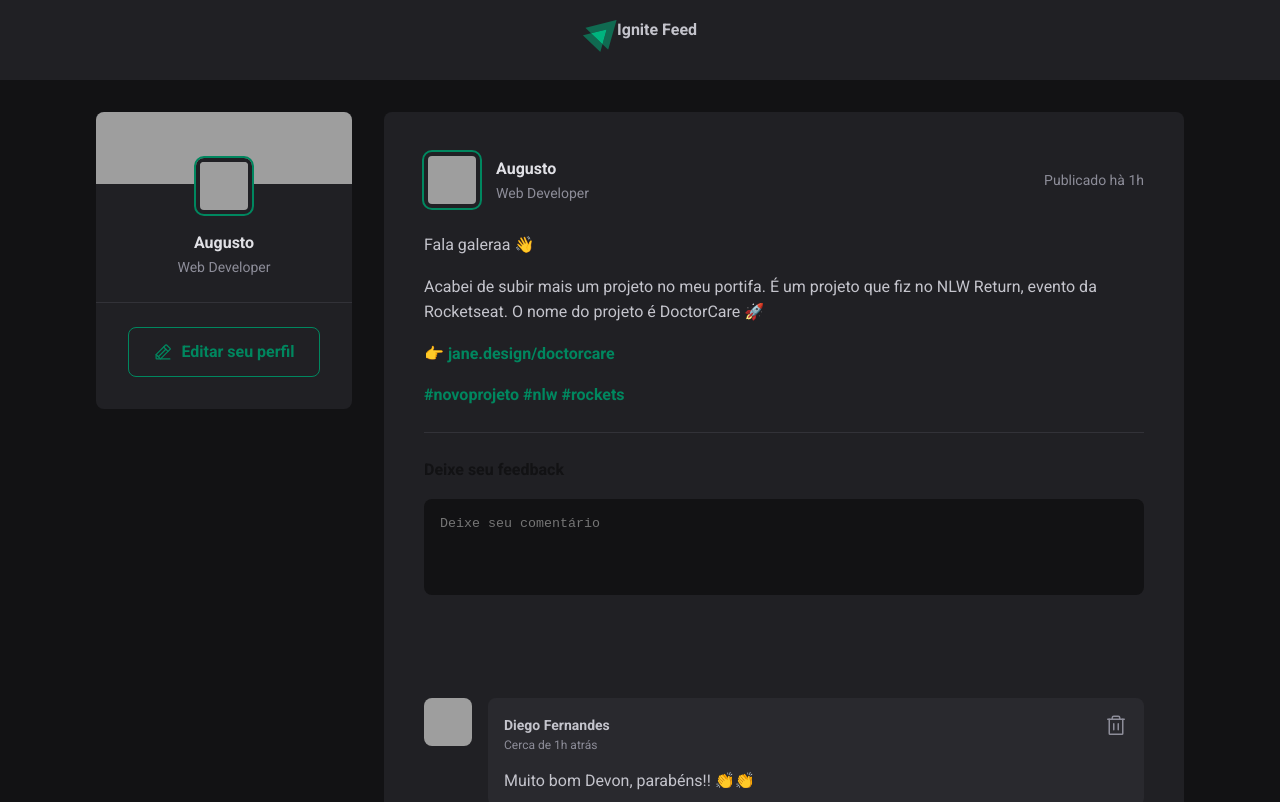
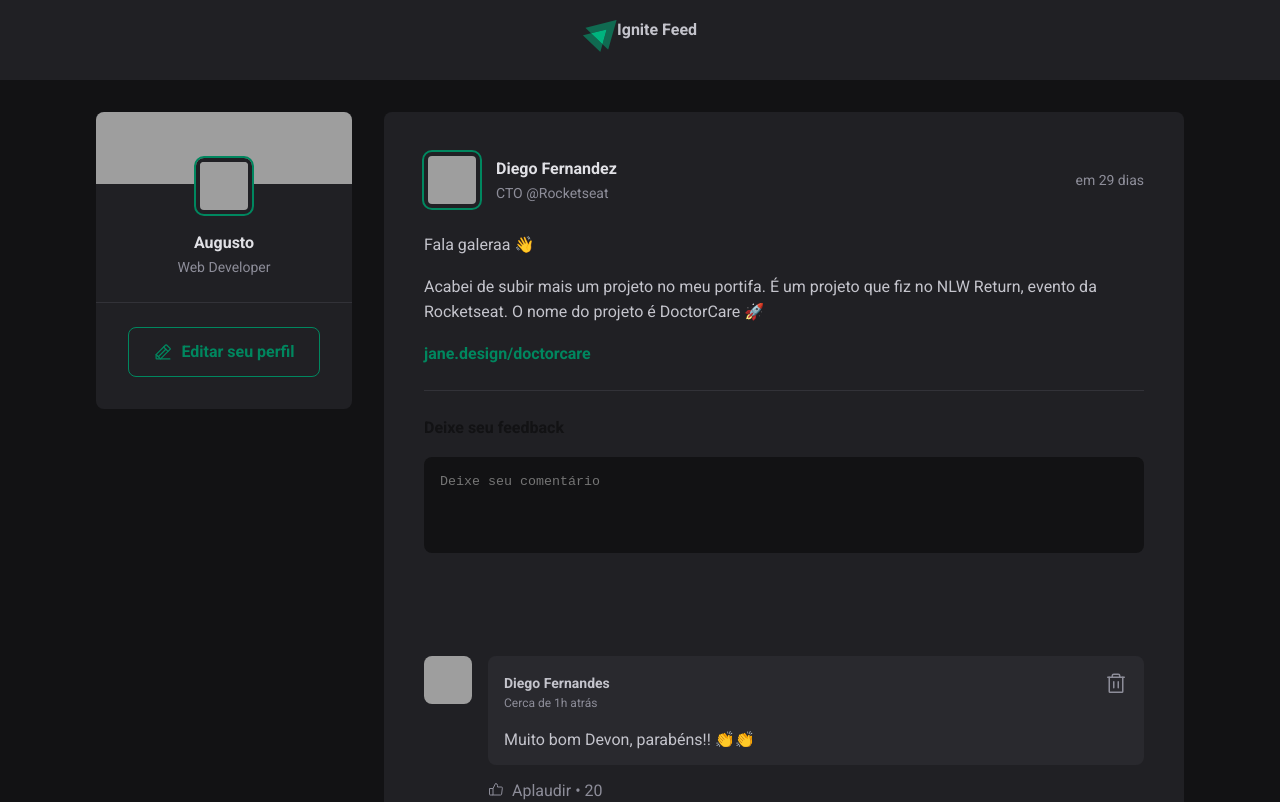
Before and after one commit to Cesar19Augusto/Curso_React_Rocketseat, a React (Vite) app: page / in a window 1280 px wide. Shown: the top 802 px of the page. Built offline with nearby package versions, Linux system fonts and the light colour scheme; grey boxes are pictures that could not be loaded.

Commit message:
Post properties

```diff
--- a/package.json
+++ b/package.json
@@ -10,6 +10,7 @@
     "preview": "vite preview"
   },
   "dependencies": {
+    "date-fns": "^4.1.0",
     "phosphor-react": "^1.4.1",
     "react": "^18.3.1",
     "react-dom": "^18.3.1"
--- a/src/App.jsx
+++ b/src/App.jsx
@@ -2,10 +2,47 @@
 import { SideBar } from './components/Sidebar.jsx';
 import { Header } from './components/Header.jsx';
 import { Post } from './components/Post.jsx';
-
 import styles from './app.module.css';
 
 import './global.css';
+
+// author: {avatar_url: "", name: "", role: ""}
+// publisherAt: Date
+//content: String
+
+const posts = [              // Um array chamado 'posts'
+  {                         // Primeiro (e único) item do array é um objeto
+    id: 1,                  // Cada post tem um 'id'
+    author: {               // O 'author' é outro objeto, com informações sobre o autor
+      avatarUrl: 'https://github.com/diegofernandez.png',
+      name: 'Diego Fernandez',
+      role:'CTO @Rocketseat'
+    },
+    content: [
+      { type:  'paragraph', content: 'Fala galeraa 👋', },
+      { type:  'paragraph', content: 'Acabei de subir mais um projeto no meu portifa. É um projeto que fiz no NLW Return, evento da Rocketseat. O nome do projeto é DoctorCare 🚀', },
+      { type:  'link', content: 'jane.design/doctorcare'},
+      ],   // O conteúdo do post
+      publishedAt: new Date('2024-11-20 20:00:00'),
+  },
+  {
+    id: 2,
+    author: {
+      avatarUrl: 'https://github.com/maykbrito.png',
+      name: 'Mayk Brito',
+      role:'Educator @Rocketseat'
+    },
+    content: [
+      { type:  'paragraph', content: 'Fala galeraa 👋', },
+      { type:  'paragraph', content: 'Acabei de subir mais um projeto no meu portifa. É um projeto que fiz no NLW Return, evento da Rocketseat. O nome do projeto é DoctorCare 🚀', },
+      { type:  'link', content: 'jane.design/doctorcare'} ,
+      ],   // O conteúdo do post
+      publishedAt: new Date('2024-11-21 20:00:00'),
+  },
+];
+
+// forEach: Percorre mas não retorna
+// map: Percorre como o forEach porém ele retorna
 
 export function App() {
   return (
@@ -14,8 +51,15 @@
       <div className={styles.wrapper}>
         <SideBar />
         <main>
-          <Post />
-          <Post />
+        {posts.map(post => {
+          return (
+            <Post
+              author={post.author}
+              content={post.content}
+              publishedAt={post.publishedAt}
+            />
+          )
+        })}
         </main>
       </div>
     </div>
--- a/src/components/Post.jsx
+++ b/src/components/Post.jsx
@@ -1,29 +1,40 @@
+import { format, formatDistanceToNow } from 'date-fns';
+import ptBR from 'date-fns/locale/pt-BR';
 import { Avatar } from './Avatar';
 import { Comment } from './Comment';
 import styles from './Post.module.css';
+import { LineSegment } from 'phosphor-react';
 
-export function Post () {
+export function Post ( { author, publishedAt, content } ) {
+    const publishedDateFromatted = format(publishedAt, "d 'de' LLLL 'às' HH:mm'h'", {
+        locale: ptBR,
+    })
+
+    const publishedDateRelativeToNow = formatDistanceToNow(publishedAt, {
+        locale: ptBR,
+        addSuffix: true,
+    })
+
     return (
         <article className={styles.post}>
             <header>
                 <div className={styles.author}>
-                    <Avatar src="https://avatars.githubusercontent.com/u/79229452?v=4"/>
+                    <Avatar src={author.avatarUrl}/>
                     <div className={styles.authorInfo}>
-                        <strong>Augusto</strong>
-                        <span>Web Developer</span>
+                        <strong>{author.name}</strong>
+                        <span>{author.role}</span>
                     </div>
                 </div>
-                <time title='11 de maio às 08:13h' dateTime="2022-05-11 08:13:30">Publicado hà 1h</time>
+                <time title={publishedDateFromatted} dateTime={publishedAt.toISOString()}> {publishedDateRelativeToNow} </time>
             </header>
             <div className={styles.content}>
-                <p>Fala galeraa 👋</p>
-                <p>Acabei de subir mais um projeto no meu portifa. É um projeto que fiz no NLW Return, evento da Rocketseat. O nome do projeto é DoctorCare 🚀</p>
-                <p>👉{' '}<a href="#">jane.design/doctorcare</a></p>
-                <p>
-                    <a href="#">#novoprojeto</a> {' '}
-                    <a href="#">#nlw</a> {' '}
-                    <a href="#">#rockets</a>
-                </p>
+                {content.map(line => {
+                    if (line.type === 'paragraph') {
+                        return <p>{line.content}</p>;
+                    } else if (line.type === 'link') {
+                        return <p><a href="#">{line.content}</a></p>;
+                    }
+                })}
             </div>
             <form className={styles.commetForm}>
                 <strong>Deixe seu feedback</strong>
```
Also changed, not shown: 1 other file (tests, documents, lock files or other folders).
